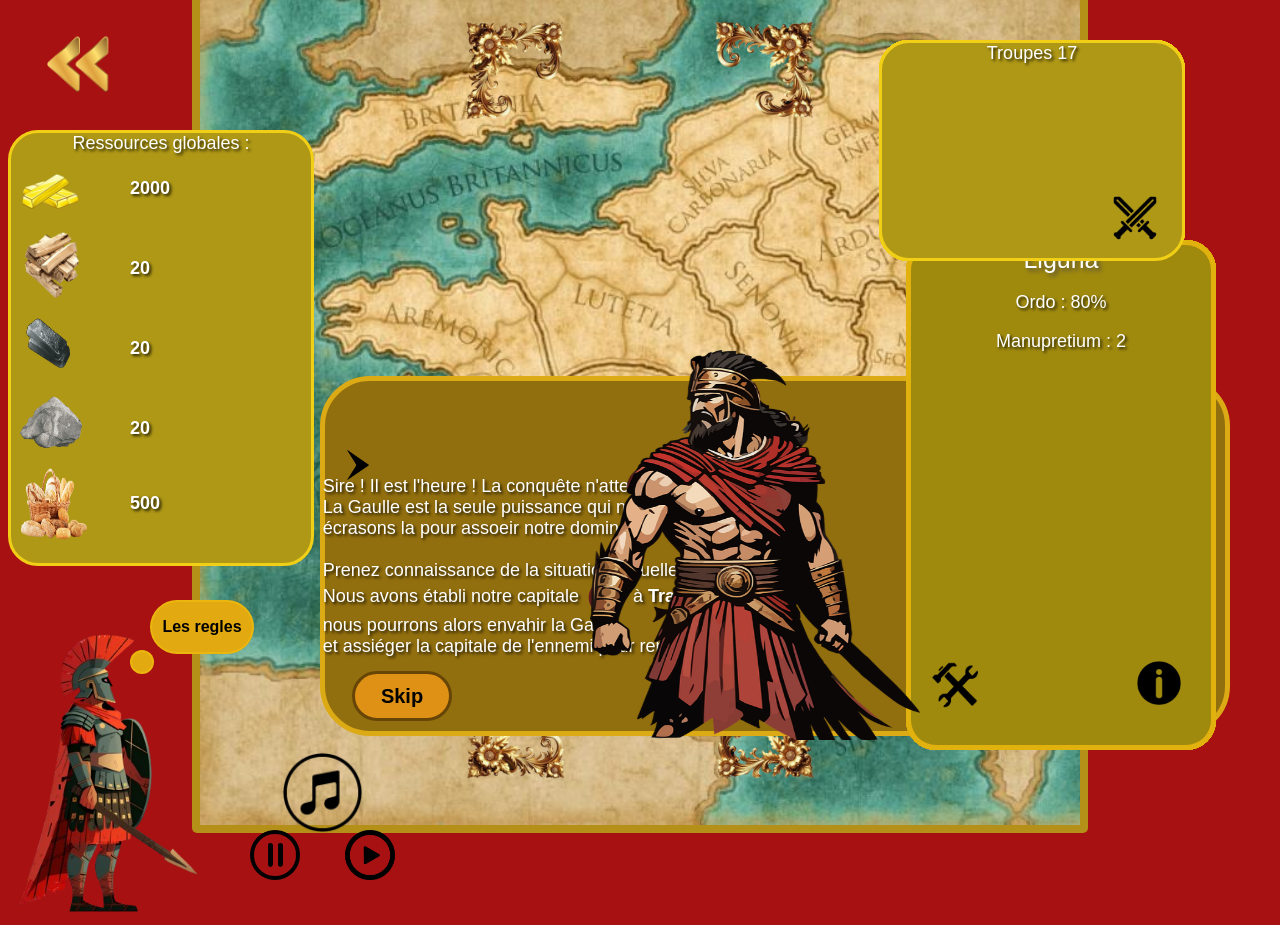
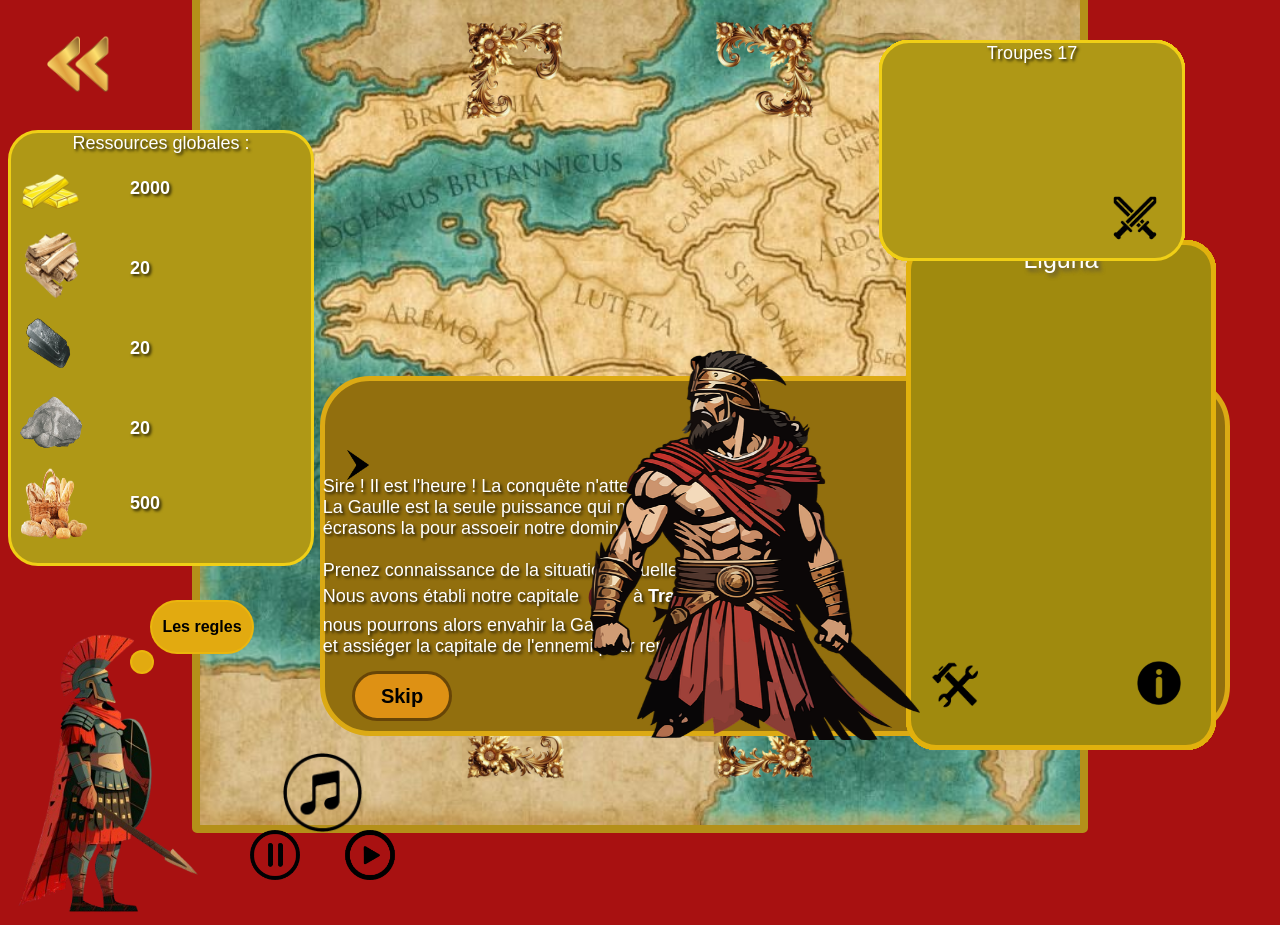
Before and after one commit to s4rik/RomanEmpire, a plain HTML site: page web_project/game.html in a window 1280 px wide. Drawn offline with Linux system fonts and the light colour scheme; a web font is replaced by a local one.

Commit message:
Update game.html

```diff
--- a/web_project/game.html
+++ b/web_project/game.html
@@ -20,8 +20,7 @@
 
     <div id="play_map">
         <div id="region_Aremorica">Aremorica
-            <p>Ordo : 80%</p>
-            <p>Manupretium : 2</p>
+
             <img id="constru_reg1" src="button_constru.png" alt="boutton de construction">
             <img id="info1" src="info_region.png" alt="infos additionnelles de chaque région">
             <div class="cadre_soldat">Troupes 1
@@ -29,8 +28,7 @@
             </div>
         </div>
         <div id="region_Lutecia">Lutecia
-            <p>Ordo : 80%</p>
-            <p>Manupretium : 2</p>
+
             <img id="constru_reg2" src="button_constru.png" alt="boutton de construction">
             <img id="info2" src="info_region.png" alt="infos additionnelles de chaque région">
             <div class="cadre_soldat">Troupes 2
@@ -38,8 +36,7 @@
             </div>
         </div>
         <div id="region_Sliva_Carbonaria">Silva Carbonaria
-            <p>Ordo : 80%</p>
-            <p>Manupretium : 2</p>
+
             <img id="constru_reg3" src="button_constru.png" alt="boutton de construction">
             <img id="info3" src="info_region.png" alt="infos additionnelles de chaque région">
             <div class="cadre_soldat">Troupes 3
@@ -47,8 +44,7 @@
             </div>
         </div>
         <div id="region_Germania_Inferior"> Germania Inferior
-            <p>Ordo : 80%</p>
-            <p>Manupretium : 2</p>
+
             <img id="constru_reg4" src="button_constru.png" alt="boutton de construction">
             <img id="info4" src="info_region.png" alt="infos additionnelles de chaque région">
             <div class="cadre_soldat">Troupes 4
@@ -56,8 +52,7 @@
             </div>
         </div>
         <div id="region_Senonia">Senonia
-            <p>Ordo : 80%</p>
-            <p>Manupretium : 2</p>
+
             <img id="constru_reg5" src="button_constru.png" alt="boutton de construction">
             <img id="info5" src="info_region.png" alt="infos additionnelles de chaque région">
             <div class="cadre_soldat">Troupes 5
@@ -65,8 +60,7 @@
             </div>
         </div>
         <div id="region_Arduenna_Silva">Arduenna Silva
-            <p>Ordo : 80%</p>
-            <p>Manupretium : 2</p>
+
             <img id="constru_reg6" src="button_constru.png" alt="boutton de construction">
             <img id="info6" src="info_region.png" alt="infos additionnelles de chaque région">
             <div class="cadre_soldat">Troupes 6
@@ -74,8 +68,7 @@
             </div>
         </div>
         <div id="region_Maxima_Sequanorum">Maxima Sequanorum
-            <p>Ordo : 80%</p>
-            <p>Manupretium : 2</p>
+
             <img id="constru_reg7" src="button_constru.png" alt="boutton de construction">
             <img id="info7" src="info_region.png" alt="infos additionnelles de chaque région">
             <div class="cadre_soldat">Troupes 7
@@ -83,8 +76,7 @@
             </div>
         </div>
         <div id="region_Silva_Nigra">Silva Nigra
-            <p>Ordo : 80%</p>
-            <p>Manupretium : 2</p>
+
             <img id="constru_reg8" src="button_constru.png" alt="boutton de construction">
             <img id="info8" src="info_region.png" alt="infos additionnelles de chaque région">
             <div class="cadre_soldat">Troupes 8
@@ -92,8 +84,7 @@
             </div>
         </div>
         <div id="region_Pictavis">Pictavis
-            <p>Ordo : 80%</p>
-            <p>Manupretium : 2</p>
+
             <img id="constru_reg9" src="button_constru.png" alt="boutton de construction">
             <img id="info9" src="info_region.png" alt="infos additionnelles de chaque région">
             <div class="cadre_soldat">Troupes 9
@@ -101,8 +92,7 @@
             </div>
         </div>
         <div id="region_Gergovia">Gergovia
-            <p>Ordo : 80%</p>
-            <p>Manupretium : 2</p>
+
             <img id="constru_reg10" src="button_constru.png" alt="boutton de construction">
             <img id="info10" src="info_region.png" alt="infos additionnelles de chaque région">
             <div class="cadre_soldat">Troupes 10
@@ -110,8 +100,7 @@
             </div>
         </div>
         <div id="region_Lugdunensis">Lugdunensis
-            <p>Ordo : 80%</p>
-            <p>Manupretium : 2</p>
+
             <img id="constru_reg11" src="button_constru.png" alt="boutton de construction">
             <img id="info11" src="info_region.png" alt="infos additionnelles de chaque région">
             <div class="cadre_soldat">Troupes 11
@@ -119,8 +108,7 @@
             </div>
         </div>
         <div id="region_Helvetia">Helvetia
-            <p>Ordo : 80%</p>
-            <p>Manupretium : 2</p>
+
             <img id="constru_reg12" src="button_constru.png" alt="boutton de construction">
             <img id="info12" src="info_region.png" alt="infos additionnelles de chaque région">
             <div class="cadre_soldat">Troupes 12
@@ -137,8 +125,7 @@
             </div>
         </div>
         <div id="region_Aquitania">Aquitania
-            <p>Ordo : 80%</p>
-            <p>Manupretium : 2</p>
+
             <img id="constru_reg14" src="button_constru.png" alt="boutton de construction">
             <img id="info14" src="info_region.png" alt="infos additionnelles de chaque région">
             <div class="cadre_soldat">Troupes 14
@@ -146,8 +133,7 @@
             </div>
         </div>
         <div id="region_Narbonesis">Narbonesis
-            <p>Ordo : 80%</p>
-            <p>Manupretium : 2</p>
+
             <img id="constru_reg15" src="button_constru.png" alt="boutton de construction">
             <img id="info15" src="info_region.png" alt="infos additionnelles de chaque région">
             <div class="cadre_soldat">Troupes 15
@@ -155,8 +141,7 @@
             </div>
         </div>
         <div id="region_Transalpina">Transalpina
-            <p>Ordo : 80%</p>
-            <p>Manupretium : 2</p>
+
             <img id="constru_reg16" src="button_constru.png" alt="boutton de construction">
             <img id="info16" src="info_region.png" alt="infos additionnelles de chaque région">
             <div class="cadre_soldat">Troupes 16
@@ -164,8 +149,7 @@
             </div>
         </div>
         <div id="region_Liguria">Liguria
-            <p>Ordo : 80%</p>
-            <p>Manupretium : 2</p>
+
             <img id="constru_reg17" src="button_constru.png" alt="boutton de construction">
             <img id="info17" src="info_region.png" alt="infos additionnelles de chaque région">
             <div class="cadre_soldat">Troupes 17
```
